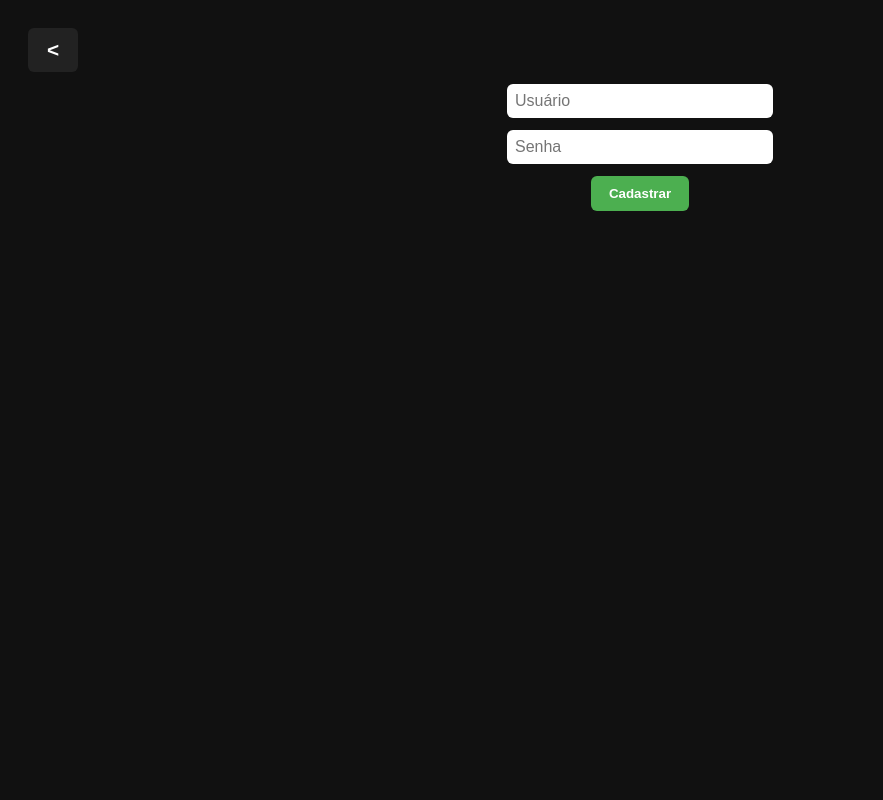
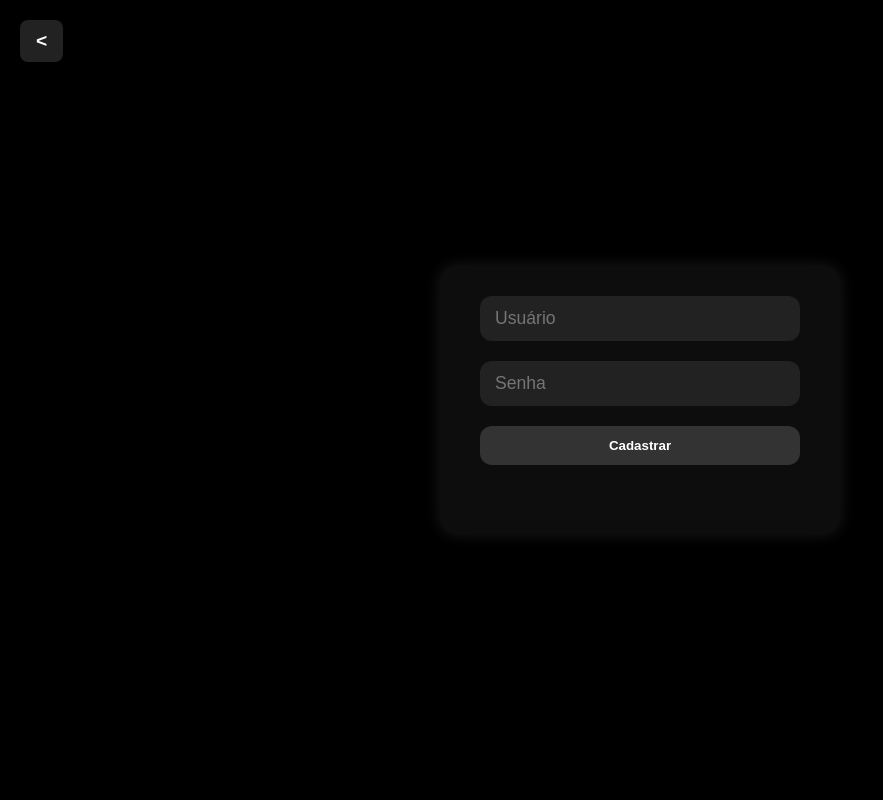
Before and after one commit to keventapi/change-youtube-video-, a Flask app: page /signup in a window 1280 px wide. Shown: the whole page, without its empty margins (0-883 px from the left). Run offline with Flask 3, Linux system fonts and the light colour scheme; some libraries are stand-ins or nearby versions.

Commit message:
pequena mudança nos estilos css de cada pagina

```diff
--- a/templates/signup.html
+++ b/templates/signup.html
@@ -3,67 +3,118 @@
 <head>
     <meta charset="UTF-8" />
     <meta name="viewport" content="width=device-width, initial-scale=1" />
-    <title>Recomendações do YouTube - Login</title>
+    <title>Recomendações do YouTube - sign up</title>
     <script src="https://cdn.socket.io/4.7.5/socket.io.min.js"></script>
     <style>
-        /* Um estilo simples só para deixar o botão de voltar mais visível */
+        * {
+            margin: 0;
+            padding: 0;
+            box-sizing: border-box;
+        }
+
         body {
-            font-family: Arial, sans-serif;
-            padding: 20px;
-            background-color: #111;
+            background-color: black;
             color: white;
+            font-family: 'Segoe UI', Tahoma, Geneva, Verdana, sans-serif;
             display: flex;
             flex-direction: column;
             align-items: center;
-            gap: 12px;
+            justify-content: center;
+            height: 100vh;
+            padding: 20px;
         }
+
+        #login-form {
+            background: rgba(255, 255, 255, 0.05);
+            padding: 30px 40px;
+            border-radius: 16px;
+            box-shadow: 0 0 15px rgba(255, 255, 255, 0.1);
+            width: 100%;
+            max-width: 400px;
+            display: flex;
+            flex-direction: column;
+            gap: 20px;
+        }
+
         input[type="text"],
         input[type="password"] {
-            padding: 8px;
-            border-radius: 6px;
+            padding: 12px 15px;
+            font-size: 1.1rem;
+            border-radius: 12px;
             border: none;
-            width: 250px;
-            font-size: 1rem;
+            background-color: #222;
+            color: white;
+            outline-offset: 2px;
+            transition: outline-color 0.3s ease;
         }
+
+        input[type="text"]:focus,
+        input[type="password"]:focus {
+            outline: 3px solid #4caf50;
+        }
+
         input[type="button"] {
-            padding: 10px 18px;
-            border-radius: 6px;
+            padding: 12px 15px;
+            background-color: #333;
             border: none;
-            background-color: #4caf50;
+            border-radius: 12px;
             color: white;
             font-weight: 600;
             cursor: pointer;
             transition: background-color 0.3s ease;
+            user-select: none;
         }
-        input[type="button"]:hover {
-            background-color: #45a049;
+
+        #msg {
+            color: #f44336; /* vermelho para erros */
+            font-weight: 600;
+            text-align: center;
+            min-height: 1.2em;
+            user-select: none;
+        }
+
+        /* Responsividade simples */
+        @media (max-width: 450px) {
+            #login-form {
+                padding: 20px;
+            }
+            input[type="text"],
+            input[type="password"],
+            input[type="button"] {
+                font-size: 1rem;
+                padding: 10px 12px;
+            }
         }
         #back {
-            align-self: flex-start;
+            position: absolute;
+            top: 20px;
+            left: 20px;
+            padding: 10px 16px;
+            font-size: 1.2rem;
             background-color: #222;
-            font-size: 1.3rem;
-            width: 50px;
+            border: none;
+            border-radius: 8px;
+            color: white;
+            cursor: pointer;
+            transition: background-color 0.3s ease;
         }
-        #back:hover {
-            background-color: #555;
-        }
-        #msg {
-            color: #ff6666;
-            min-height: 20px;
-            font-weight: bold;
+
+        input[type="button"]:active{
+            background-color: rgb(76, 175, 79);
         }
     </style>
 </head>
 <body>
+
     <input type="button" id="back" value="&lt;" title="Voltar" />
+    <div id="login-form">
+        <input type="text" id="username" placeholder="Usuário" autocomplete="username" />
+        <input type="password" id="password" placeholder="Senha" autocomplete="current-password" />
 
-    <input type="text" id="username" placeholder="Usuário" />
-    <input type="password" id="password" placeholder="Senha" />
+        <input type="button" value="Cadastrar" id="register" />
 
-    <input type="button" value="Cadastrar" id="register" />
-
-    <span id="msg"></span>
-
+        <span id="msg"></span>
+    </div>
     <script>
         const back = document.getElementById('back');
         const registerButton = document.getElementById('register');
```
Also changed, not shown: templates/login.html (+4 -4 lines), templates/perfil.html (+12 -8 lines), mydb.db.
